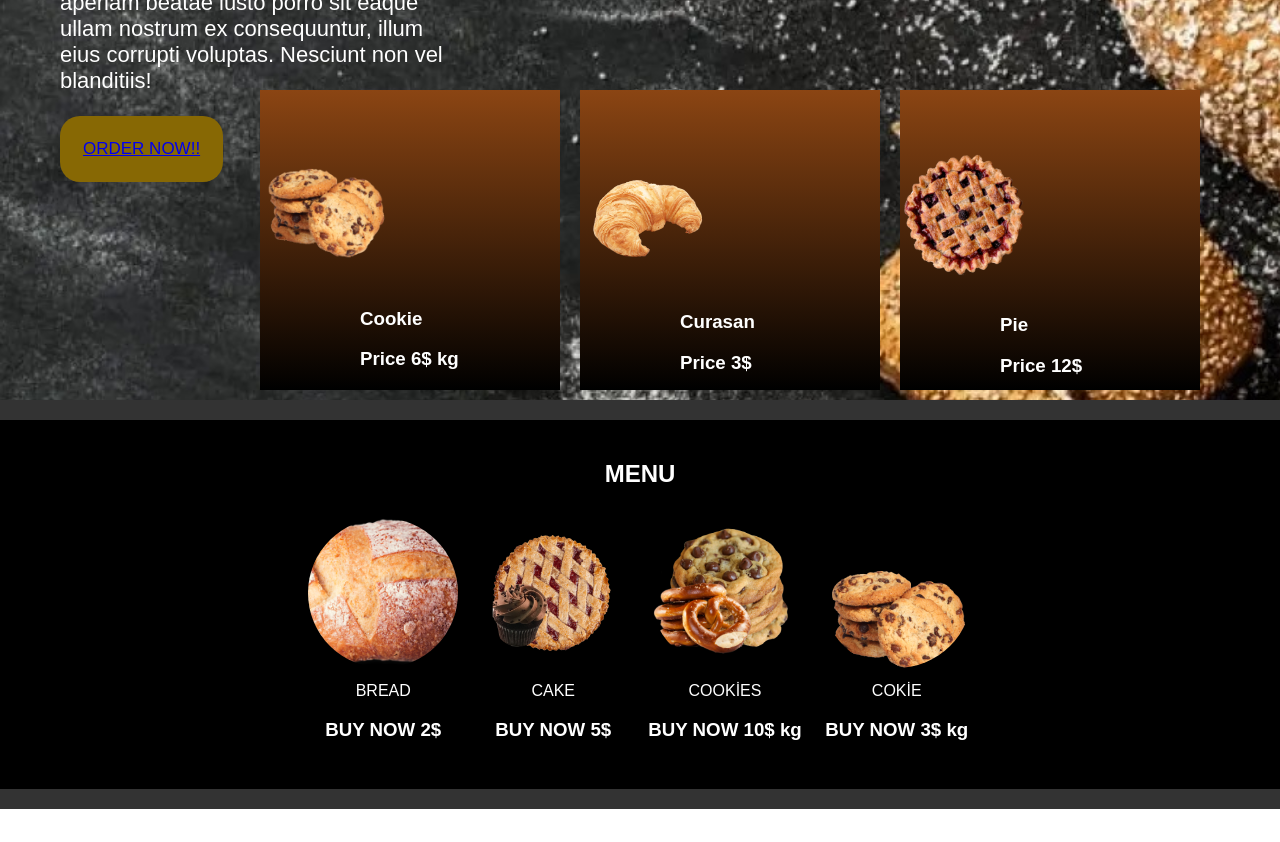
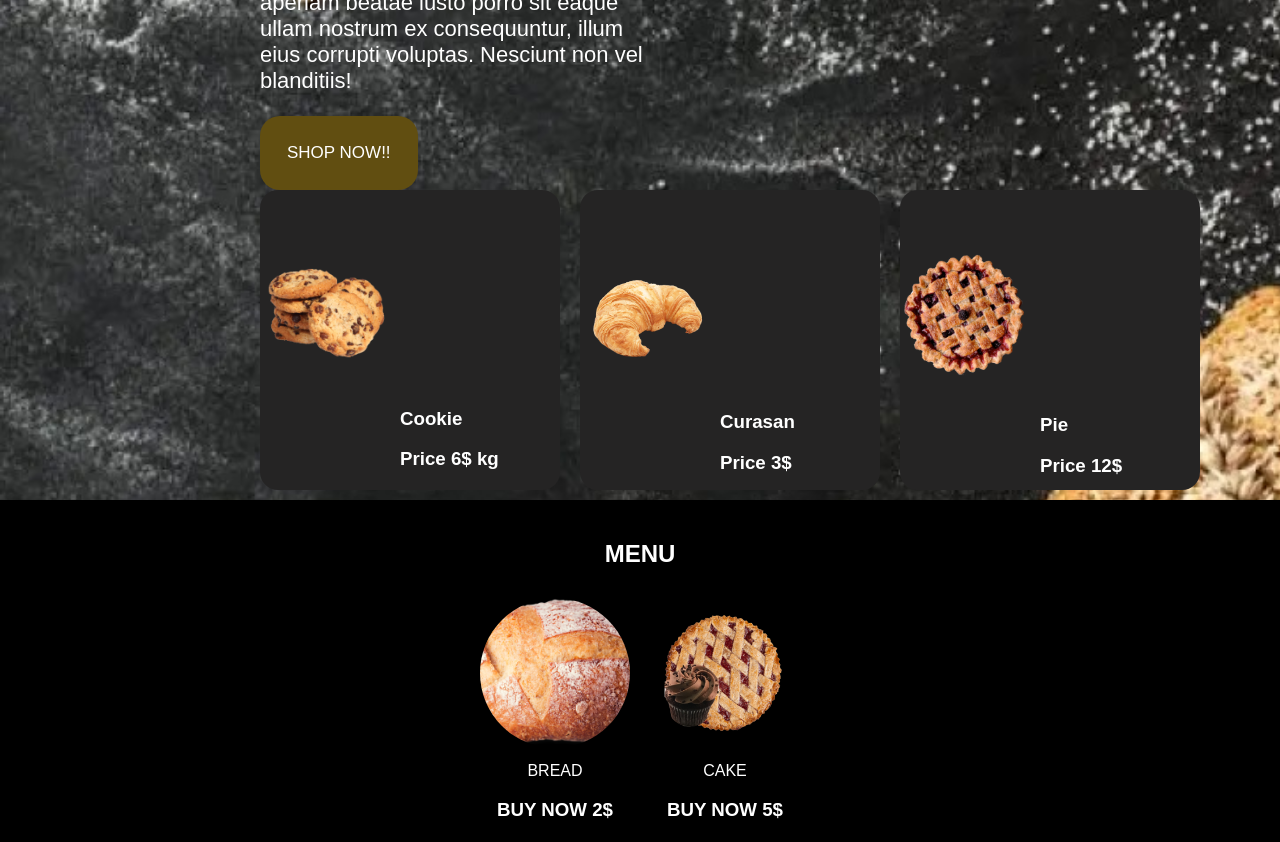
Before and after one commit to MehmetYusuf3154/Bakery, a plain HTML site: page index.html in a window 1280 px wide. Shown: the part 680-1522 px from the top of the page. Before the commit the page ends 1489 px from the top, so only its background shows below. Drawn offline with Linux system fonts and the light colour scheme.

Commit message:
Bakery Big Upgrade
Alt taraf menuleri düzenlendi resimler ve renkler ayarlandı

```diff
--- a/index.css
+++ b/index.css
@@ -45,7 +45,7 @@ body {
 .box{
     width: 30%;
     height: 290px;
-    margin-left: 60px;
+    margin-left: 260px;
     margin-top: 70px;
 }
 .h1{
@@ -58,8 +58,8 @@ body {
     color: white;
 }
 .button{
-    background-color: rgb(135, 104, 4);
-    padding: 23px;
+    background-color: rgb(97, 78, 17);
+    padding: 27px;
     border-radius: 20px;
     color: aliceblue;
     border: none;
@@ -68,25 +68,30 @@ body {
     transition: background-color 0.3s, color 0.3s;
 
 }
+.button a{
+    text-decoration: none;
+    color:#fff
+}
 .button:hover {
-    background-color: yellow;
+    background-color: rgb(160, 168, 70);
     color: black;
 }
 .menu{
 width: 300px;
 height: 300px;
-background-color: gray;
+background-color: rgb(75, 74, 74);
 margin: 10px;
-background: linear-gradient(to bottom, #8B4513, #000000);
+background: linear-gradient(to bottom, #252424, #252424);
 transition: background-color 0.3s ease;
+border-radius: 18px;
 }
 .container2 {
     display: flex;
-    margin-top: 250px;
+    margin-top: 350px;
     margin-left: 250px;
 }
 .menu:hover {
-    background: linear-gradient(to bottom, #bc9d39, #f69f08);
+    background: linear-gradient(to bottom, #b4983c, #958d38);
     transition: background-color 0.2s ease;
 }
 .liv{
@@ -115,7 +120,7 @@ li {
     margin-left: 100px;
 }
 .footer {
-    background-color: #333;
+    background-color: #000000;
     color: #fff;
     padding: 20px 0;
     text-align: center;
--- a/index.html
+++ b/index.html
@@ -27,41 +27,43 @@
             Minus ducimus harum alias! Quo laudantium autem sint inventore? Nulla quam similique aperiam beatae iusto porro sit eaque ullam nostrum ex consequuntur, illum eius corrupti voluptas. Nesciunt non vel blanditiis!
             </p>
             <button class="button">
-                <a href="kayıt.html" target="_blank">ORDER NOW!!</a>
+                <a href="kayıt.html" target="_blank">SHOP NOW!!</a>
             </button>
         </div>
         <div class="container2">
             <div class="menu">
                 <img class="res" src="image/cookie.png" alt="">
-                <ul></ul>
+                <ul>
                 <li class="liv">
                     <h3>Cookie</h3>
                     <h3>Price 6$ kg</h3>
                 </li>
+            </ul>
             </div>
             <div class="menu">
                 <img class="cur" src="image/curasan.png" alt="">
-                <ul></ul>
+                <ul>
                 <li class="live">
                     <h3>Curasan</h3>
                     <h3>Price 3$</h3>
                 </li>
+            </ul>
             </div>
             <div class="menu">
                 <img class="cur" src="image/pie.png" alt="">
-                <ul></ul>
+                <ul>
                 <li class="liver">
                     <h3>Pie</h3>
                     <h3>Price 12$</h3>
                 </li>
+            </ul>
             </div>
         </div>
     </section>
-    <section>
-        <div class="footer">
             <section class="black-box">
                 <div class="centered">
                     <h2>MENU</h2>
+                </div>
                     <div class="content">
                         <div class="item">
                             <img src="image/breadmart.png" alt="Resim 1">
@@ -73,6 +75,9 @@
                             <p>CAKE</p>
                             <h3>BUY NOW 5$</h3>
                         </div>
+                    </div>
+                    <div>
+                        <div class="content">
                         <div class="item">
                             <img src="image/coockies.png" alt="Resim 2">
                             <p>COOKİES</p>
@@ -86,7 +91,5 @@
                     </div>
                 </div>
             </section>
-        </div>
-    </section>
 </body>
 </html>
```
